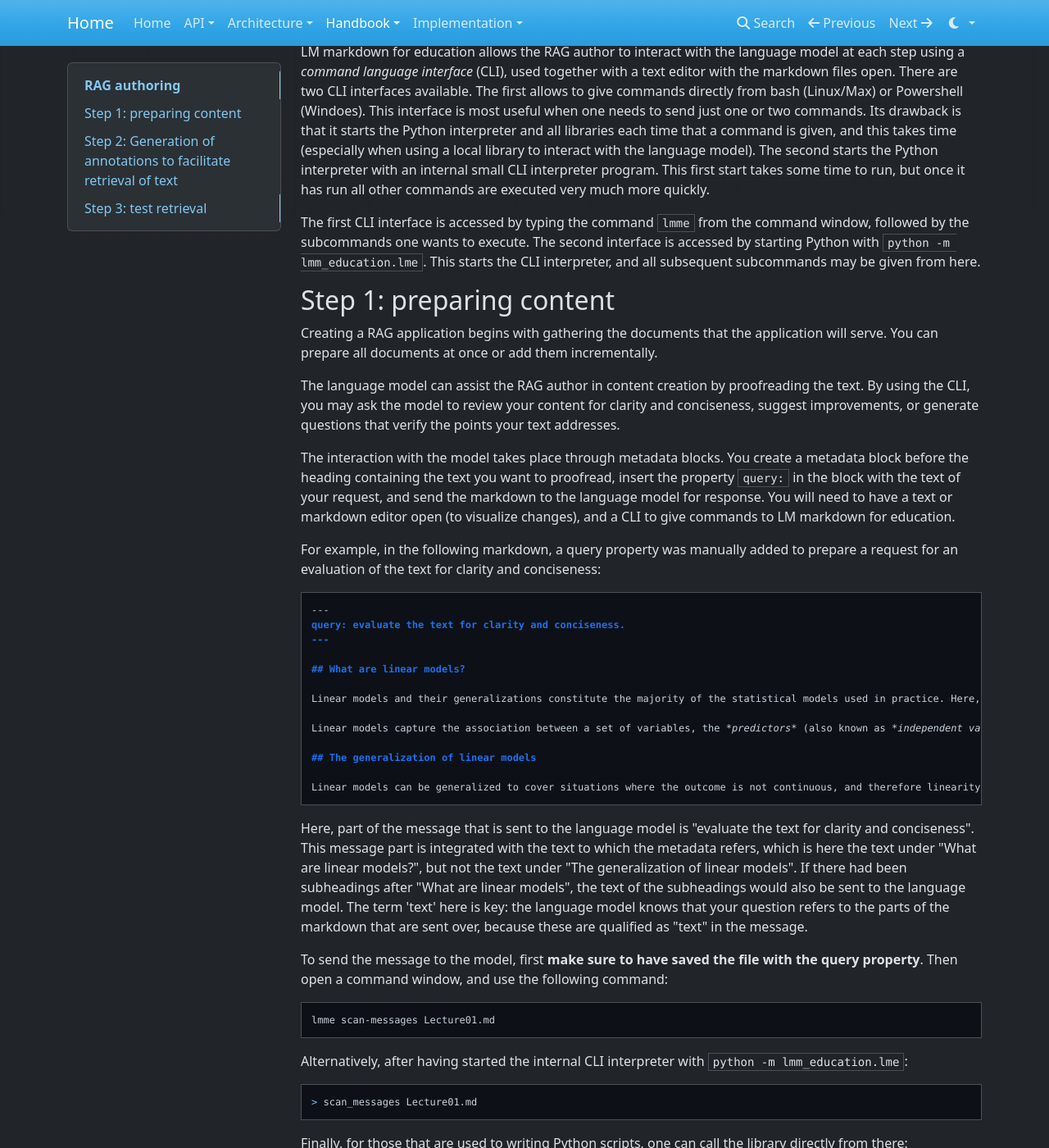
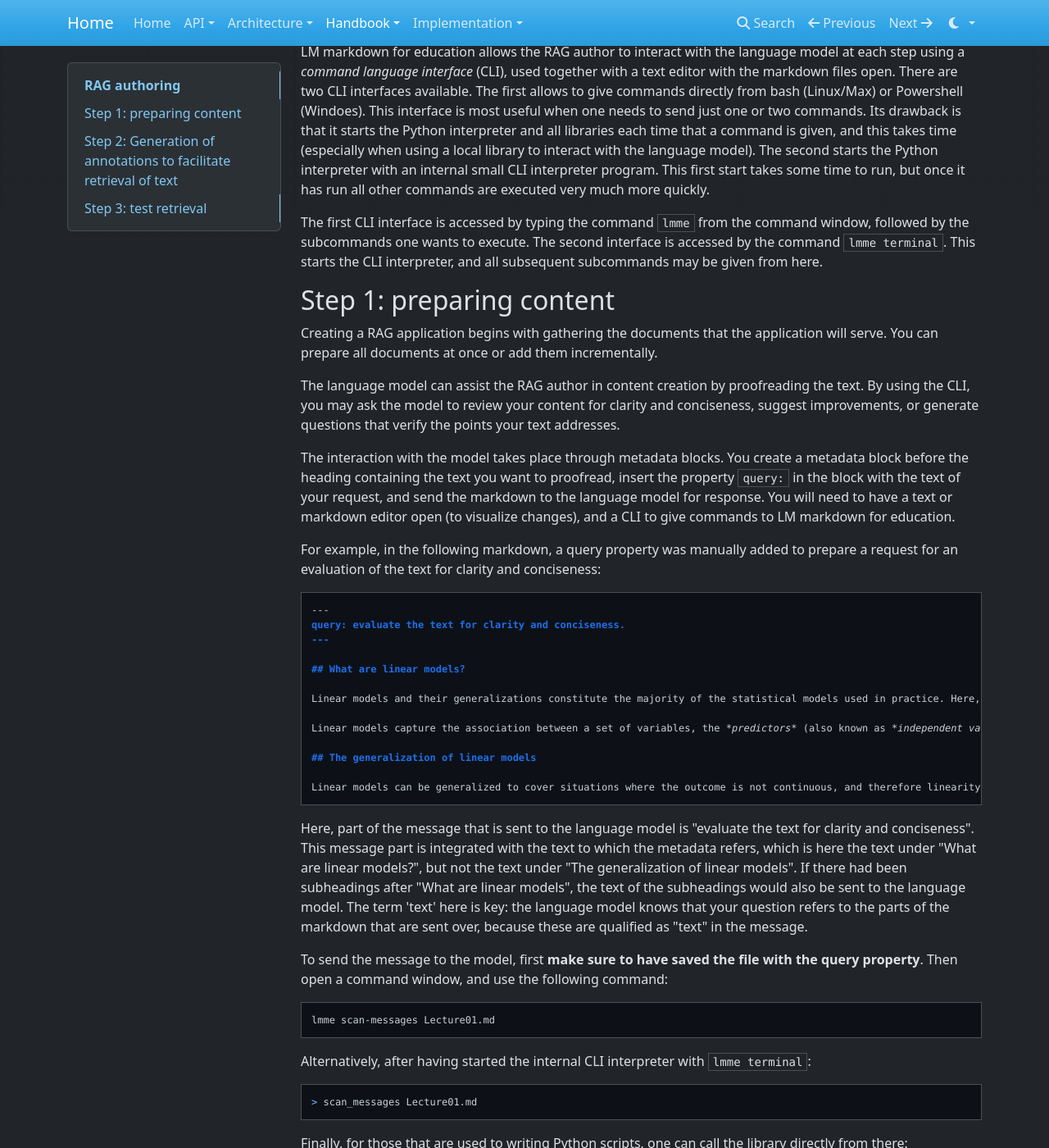
Before and after one commit to roberto-viviani/lmm-education, an MkDocs documentation site: the page built from docs/Handbook/RAGauthoring.md, in a window 1280 px wide and 1400 px high, scrolled down 419 px. Shown: the whole window at 82% size. Built offline with MkDocs 1.6.1, drawn with Linux system fonts in a browser that asks for light colours; nearby versions of some CDN libraries; some of the changed text lies outside the part shown.

Commit message:
lmme terminal to open a CLI; documentation amended

````diff
--- a/docs/Handbook/RAGauthoring.md
+++ b/docs/Handbook/RAGauthoring.md
@@ -12,7 +12,7 @@ The process of curation allows the RAG author to be part of the loop that create
 
 LM markdown for education allows the RAG author to interact with the language model at each step using a _command language interface_ (CLI), used together with a text editor with the markdown files open. There are two CLI interfaces available. The first allows to give commands directly from bash (Linux/Max) or Powershell (Windoes). This interface is most useful when one needs to send just one or two commands. Its drawback is that it starts the Python interpreter and all libraries each time that a command is given, and this takes time (especially when using a local library to interact with the language model). The second starts the Python interpreter with an internal small CLI interpreter program. This first start takes some time to run, but once it has run all other commands are executed very much more quickly.
 
-The first CLI interface is accessed by typing the command `lmme` from the command window, followed by the subcommands one wants to execute. The second interface is accessed by starting Python with `python -m lmm_education.lme`. This starts the CLI interpreter, and all subsequent subcommands may be given from here.
+The first CLI interface is accessed by typing the command `lmme` from the command window, followed by the subcommands one wants to execute. The second interface is accessed by the command `lmme terminal`. This starts the CLI interpreter, and all subsequent subcommands may be given from here.
 
 ## Step 1: preparing content
 
@@ -48,7 +48,7 @@ To send the message to the model, first **make sure to have saved the file with
 lmme scan-messages Lecture01.md
 ```
 
-Alternatively, after having started the internal CLI interpreter with `python -m lmm_education.lme`:
+Alternatively, after having started the internal CLI interpreter with `lmme terminal`:
 
 ```
 > scan_messages Lecture01.md
@@ -103,7 +103,7 @@ When you are finished with interacting with the language model, you can remove t
 lmme scan-clear-messages Lecture01.md
 ```
 
-or, in internal CLI interpreter,
+or, in the internal CLI interpreter started with `lmme terminal`,
 
 ```
 > scan_clear_messages Lecture01.md
@@ -170,7 +170,7 @@ To have LM markdown generate the annotations for inspection, i.e. without ingest
 lmme scan-rag Lecture01.md
 ```
 
-or after starting the internal CLI with `python -m lmm_education.lme`:
+or after starting the internal CLI with `lmme terminal`:
 
 ```
 > scan_rag Lecture01.md
@@ -210,7 +210,7 @@ You can check which headings have changed and will be recomputed from the CLI,
 lmme scan-changed-titles Lecture01.md
 ```
 
-or, after having started the internal CLI with `python -m lmm_education.lme`:
+or, after having started the internal CLI with `lmme terminal`:
 
 ```
 > scan_changed_titles Lecture01.md
@@ -343,7 +343,7 @@ lmme ingest AddedMaterial.md
 lmme querydb "What is the reason to add a family parameter to glm call?"
 ```
 
-or, after having started the internal CLI with `python -m lmm_education.lme`:
+or, after having started the internal CLI with `lmme terminal`:
 
 ```
 > ingest AddedMaterial.md
@@ -371,7 +371,7 @@ After you are satisfied with the way the material is being retrieved from the da
 lmme query "What are observational studies?"
 ```
 
-or, after having started the internal CLI with `python -m lmm_education.lme`:
+or, after having started the internal CLI with `lmme terminal`:
 
 ```
 > query "What are observational studies?"
@@ -392,7 +392,7 @@ The configuration file contains three model specifications: `major`, `minor`, an
 lmme query "What are observational studies?" --model minor --temperature 0.2
 ```
 
-or, after having started the internal CLI with `python -m lmm_education.lme`:
+or, after having started the internal CLI with `lmme terminal`:
 
 ```
 > query "What are observational studies?" --model minor --temperature 0.2
````
Also changed, not shown: docs/Architecture/Architecture.md (+1 -1 lines), 1 other file.
